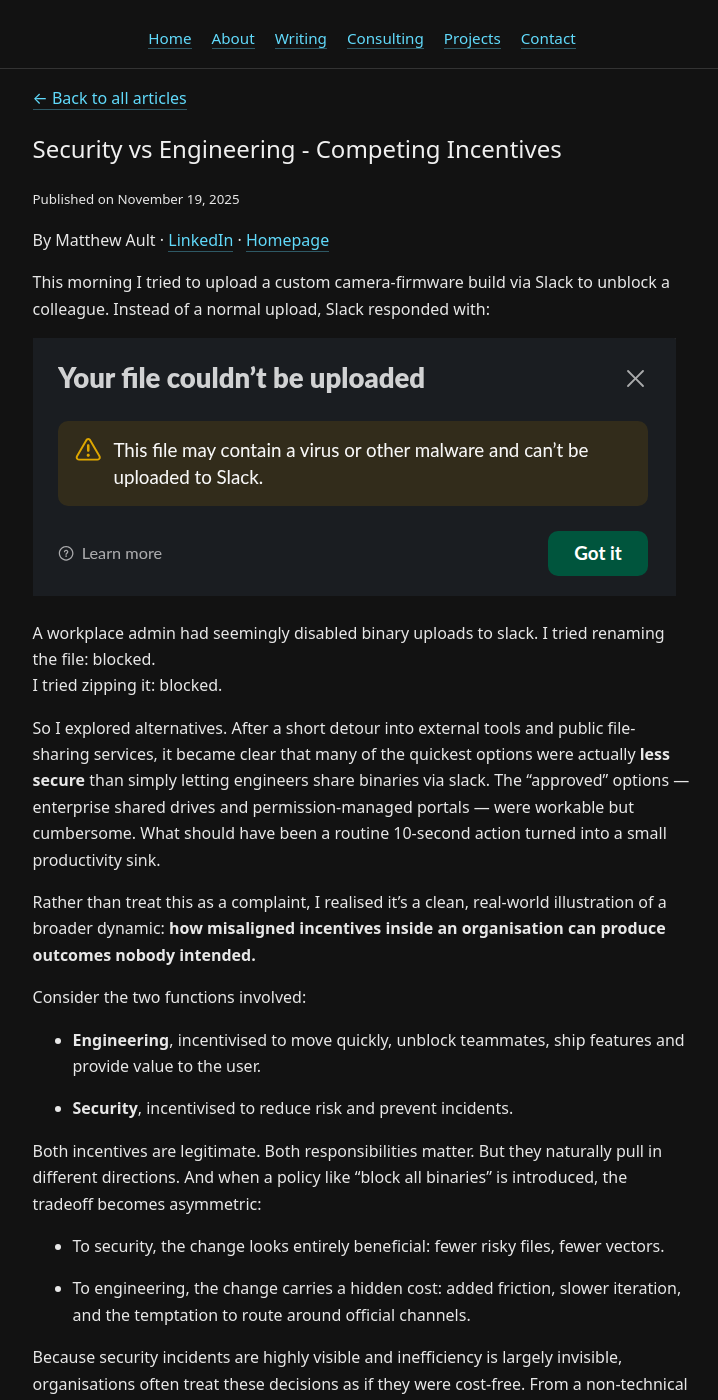
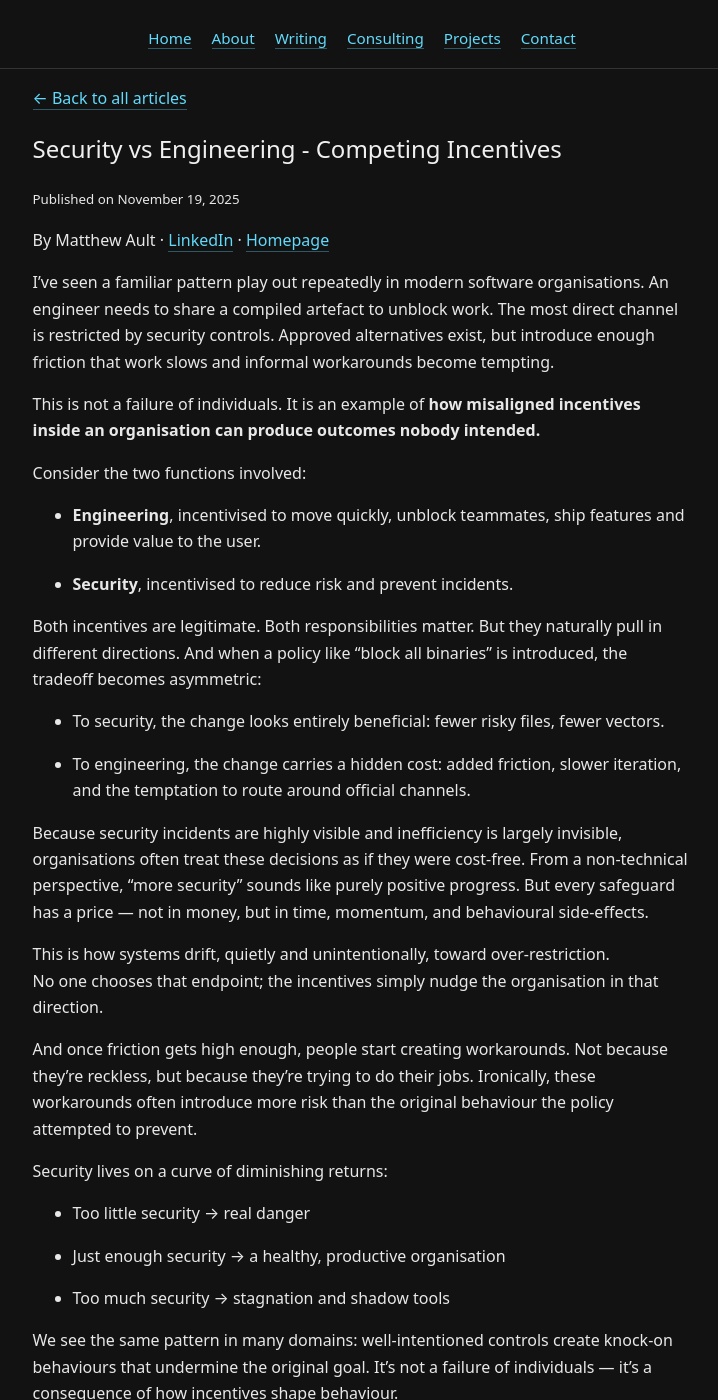
Before and after one commit to aultimus/aultimus.github.io, a Jekyll site: the page built from _posts/2025-11-19-competing-incentives.markdown, in a window 1280 px wide and 1400 px high. Shown: the whole window, without its empty margins (278-996 px from the left). Built offline with Jekyll 4.4.1, drawn with Linux system fonts in a browser that asks for light colours.

Commit message:
sanitise competing incentives essay

```diff
--- a/_posts/2025-11-19-competing-incentives.markdown
+++ b/_posts/2025-11-19-competing-incentives.markdown
@@ -3,19 +3,9 @@ layout: post
 title: "Security vs Engineering - Competing Incentives"
 ---
 
-This morning I tried to upload a custom camera-firmware build via Slack to unblock a colleague. Instead of a normal upload, Slack responded with:
+I’ve seen a familiar pattern play out repeatedly in modern software organisations. An engineer needs to share a compiled artefact to unblock work. The most direct channel is restricted by security controls. Approved alternatives exist, but introduce enough friction that work slows and informal workarounds become tempting.
 
-
-!['Your file couldn't be uploaded:This file may contain a virus or other malware and can’t be uploaded to Slack.']({{ site.baseurl }}/images/slack_file_upload_error.png)
-
-
-A workplace admin had seemingly disabled binary uploads to slack.
-I tried renaming the file: blocked.
-I tried zipping it: blocked.
-
-So I explored alternatives. After a short detour into external tools and public file-sharing services, it became clear that many of the quickest options were actually **less secure** than simply letting engineers share binaries via slack. The “approved” options — enterprise shared drives and permission-managed portals — were workable but cumbersome. What should have been a routine 10-second action turned into a small productivity sink.
-
-Rather than treat this as a complaint, I realised it’s a clean, real-world illustration of a broader dynamic: **how misaligned incentives inside an organisation can produce outcomes nobody intended.**
+This is not a failure of individuals. It is an example of **how misaligned incentives inside an organisation can produce outcomes nobody intended.**
 
 Consider the two functions involved:
 
```
Also changed, not shown: images/slack_file_upload_error.png (deleted).
